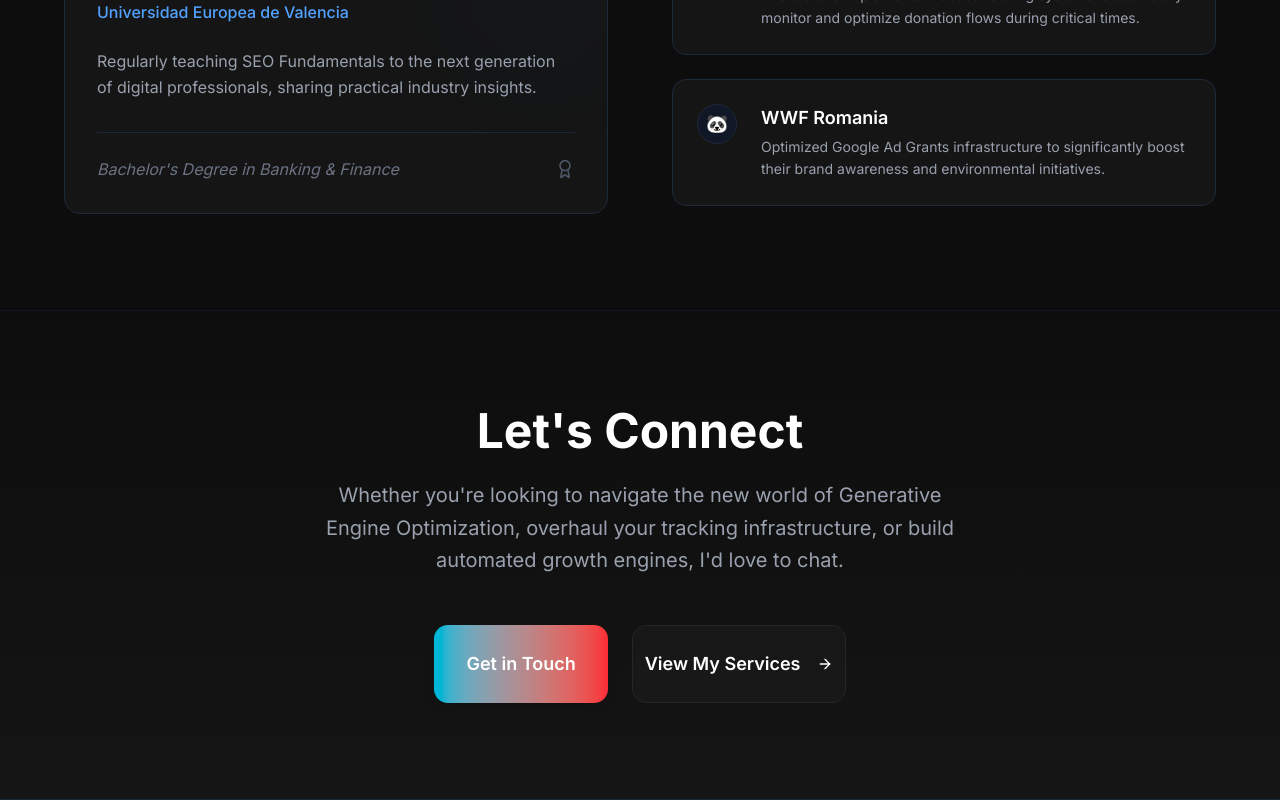
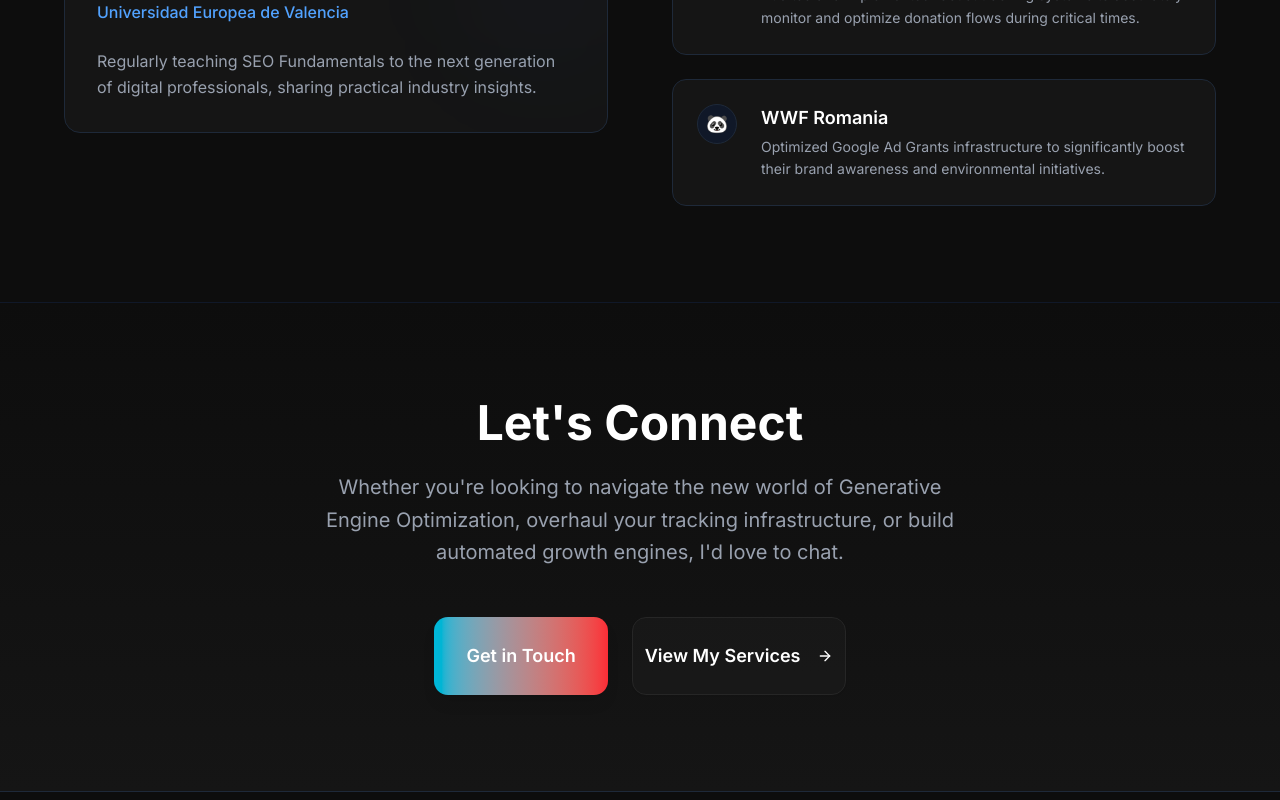
Before and after one commit to horatiu-io/voiqu.com, a Next.js app: page /about in a window 1280 px wide. Shown: the part 2990-3790 px from the top of the page. Built offline with nearby package versions, Linux system fonts and the light colour scheme.

Commit message:
fix - Bachelor's Degree in Banking & Finance

```diff
--- a/app/about/page.tsx
+++ b/app/about/page.tsx
@@ -208,10 +208,6 @@ export default function About() {
                 <p className="text-gray-400 leading-relaxed">
                   Regularly teaching SEO Fundamentals to the next generation of digital professionals, sharing practical industry insights.
                 </p>
-                <div className="mt-8 pt-6 border-t border-gray-800 flex items-center justify-between">
-                  <span className="text-gray-500 italic">Bachelor's Degree in Banking & Finance</span>
-                  <Award className="w-5 h-5 text-gray-600" />
-                </div>
               </div>
             </ScrollReveal>
 
```
